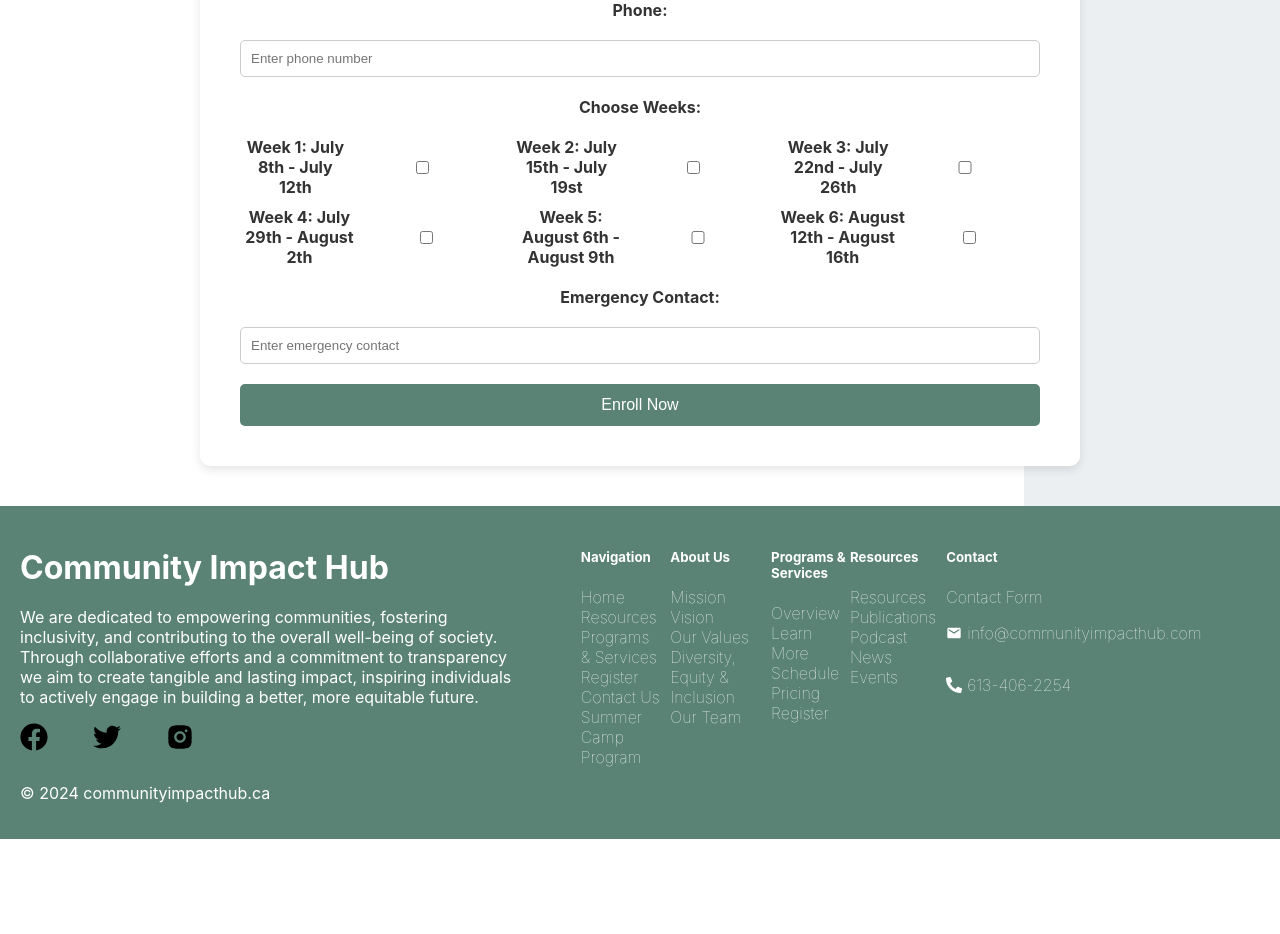
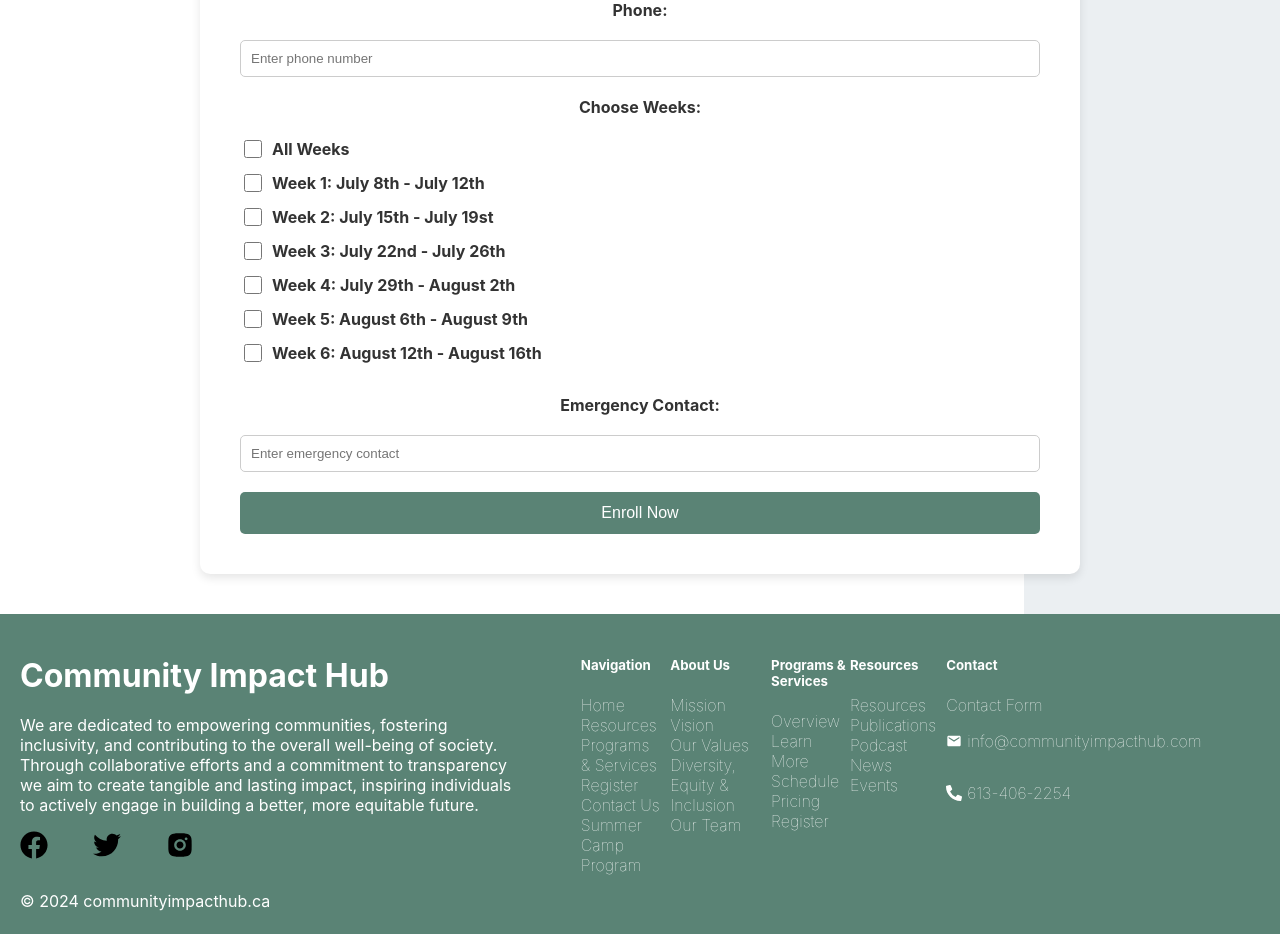
Before and after one commit to venuraperera99/Community-Impact-Hub, a React (Create React App) app: page /child-registration in a window 1280 px wide. Shown: the part 1160-2094 px from the top of the page. Before the commit the page ends 1999 px from the top, so only its background shows below. Built offline with nearby package versions, Linux system fonts and the light colour scheme.

Commit message:
Linked selected weeks to stripe api backend

```diff
--- a/src/App.js
+++ b/src/App.js
@@ -10,7 +10,6 @@ import ProgramAndServices from './pages/programandservices/ProgramAndServices';
 import SummerCamp from './pages/summercamp/SummerCamp';
 import ChildRegistration from './pages/childregistration/ChildRegistration';
 import Register from './pages/register/Register';
-import Checkout from './pages/checkout/Checkout';
 
 function App() {
   return (
@@ -24,7 +23,6 @@ function App() {
         <Route path="/summercamp" element={<SummerCamp/>}/>
         <Route path="/child-registration" element={<ChildRegistration />} />
         <Route path="/register" element={<Register />} />
-        <Route path="/checkout" element={<Checkout/>} />
       </Routes>
       <Footer />
     </div>
--- a/src/pages/childregistration/ChildRegistration.css
+++ b/src/pages/childregistration/ChildRegistration.css
@@ -98,27 +98,83 @@
 }
 
 .week-checkboxes {
-    display: grid;
-    grid-template-columns: repeat(auto-fit, minmax(200px, 1fr));
-    gap: 10px;
+  display: block; /* Change to block to stack vertically */
 }
 
 .week-checkbox {
   display: flex;
   align-items: center;
+  margin-bottom: 10px; /* Add some space between each option */
 }
 
 .week-checkbox input[type="checkbox"] {
   margin-right: 10px;
+  /* Show the checkbox */
+  opacity: 1;
+  cursor: pointer;
+  width: 18px;
+  height: 18px;
+  order: -1; /* Move checkbox to the left */
 }
 
+/* Custom styled checkbox */
+.week-checkbox .custom-checkbox {
+  position: relative;
+  width: 18px;
+  height: 18px;
+  border: 1px solid #333333;
+  border-radius: 3px;
+  box-sizing: border-box;
+}
+
+/* Custom checkbox checked state */
+.week-checkbox .custom-checkbox.checked {
+  background-color: #5a8375;
+}
+
+/* Custom checkbox inner checkmark */
+.week-checkbox .custom-checkbox.checked::after {
+  content: '';
+  position: absolute;
+  top: 2px;
+  left: 6px;
+  width: 5px;
+  height: 10px;
+  border: solid white;
+  border-width: 0 2px 2px 0;
+  transform: rotate(45deg);
+}
+
+/* Style for the label next to the custom checkbox */
 .week-checkbox label {
   font-size: 16px;
   color: #333333;
-    cursor: pointer;
+  line-height: 1.5;
 }
 
-  .week-checkbox input[type="checkbox"]:checked + label {
+/* Style for label when checkbox is checked */
+.week-checkbox .custom-checkbox.checked + label {
+  color: #5a8375;
   font-weight: bold;
+}
+
+/* Hover effect for checkbox label */
+.week-checkbox label:hover {
   color: #5a8375;
 }
+
+/* Focus effect for checkbox label */
+.week-checkbox label:focus {
+  outline: none;
+}
+
+/* Accessibility: Hide default checkbox visually but keep accessible to screen readers */
+.week-checkbox input[type="checkbox"]:focus + .custom-checkbox {
+  box-shadow: 0 0 0 3px rgba(0, 0, 0, 0.1);
+}
+
+/* Accessibility: Hide default checkbox visually but keep accessible to screen readers */
+.week-checkbox input[type="checkbox"]:checked + .custom-checkbox {
+  background-color: #5a8375;
+  border-color: #5a8375;
+}
--- a/src/pages/childregistration/ChildRegistration.js
+++ b/src/pages/childregistration/ChildRegistration.js
@@ -1,7 +1,5 @@
 import React, { useState } from 'react';
 import './ChildRegistration.css';
-import { useNavigate } from 'react-router-dom';
-
 
 const ChildRegistration = () => {
   const weeks = [
@@ -14,32 +12,53 @@ const ChildRegistration = () => {
   ];
 
   const [selectedWeeks, setSelectedWeeks] = useState([]);
-  const navigate = useNavigate();
-
 
   const handleWeekChange = (week) => {
-    if (selectedWeeks.includes(week)) {
-      setSelectedWeeks(selectedWeeks.filter((selected) => selected !== week));
+    if (week === 'All Weeks') {
+      // If "All Weeks" is selected, toggle it
+      if (selectedWeeks.includes('All Weeks')) {
+        setSelectedWeeks([]);
+      } else {
+        setSelectedWeeks(['All Weeks']);
+      }
     } else {
-      setSelectedWeeks([...selectedWeeks, week]);
+      if (selectedWeeks.includes('All Weeks')) {
+        setSelectedWeeks([week]);
+      } else {
+        if (selectedWeeks.includes(week)) {
+          setSelectedWeeks(selectedWeeks.filter((selected) => selected !== week));
+        } else {
+          setSelectedWeeks([...selectedWeeks, week]);
+        }
+      }
     }
   };
+
 
   const handleSubmit = (event) => {
     event.preventDefault();
     // You can use the selectedWeeks array for further processing or submission
+    let items = [];
+    if (selectedWeeks.includes('All Weeks')) {
+      items = [{ id: 7, quantity: 1 }];
+    } else {
+      items = selectedWeeks.map((week) => {
+        const weekNumber = parseInt(week.split(':')[0].replace('Week ', ''), 10);
+        return {
+          id: weekNumber,
+          quantity: 1,
+          week: week,
+        };
+      });
+    }
     console.log('Selected Weeks:', selectedWeeks);
+    console.log(items)
     fetch("http://localhost:5000/create-checkout-session", {
       method: "POST",
       headers: {
         "Content-Type": "application/json"
       },
-      body: JSON.stringify({
-        items: [
-          {id: 1, quantity: 2},
-          {id: 2, quantity: 1}
-        ]
-      })
+      body: JSON.stringify({ items })
     }).then(res => {
       if(res.ok) return res.json()
       return res.json().then(json => Promise.reject(json))
@@ -100,6 +119,17 @@ const ChildRegistration = () => {
 
           <label>Choose Weeks:</label>
           <div className='week-checkboxes'>
+            <div className='week-checkbox'>
+              <label htmlFor='allWeeks'>All Weeks</label>
+              <input
+                type='checkbox'
+                id='allWeeks'
+                name='allWeeks'
+                value='All Weeks'
+                checked={selectedWeeks.includes('All Weeks')}
+                onChange={() => handleWeekChange('All Weeks')}
+              />
+            </div>
             {weeks.map((week, index) => (
               <div key={index} className='week-checkbox'>
                 <label htmlFor={`week-${index}`}>{week}</label>
@@ -110,6 +140,7 @@ const ChildRegistration = () => {
                   value={week}
                   checked={selectedWeeks.includes(week)}
                   onChange={() => handleWeekChange(week)}
+                  disabled={selectedWeeks.includes('All Weeks')}
                 />
               </div>
             ))}
```
Lines whose indentation alone changed are shown as unchanged.
